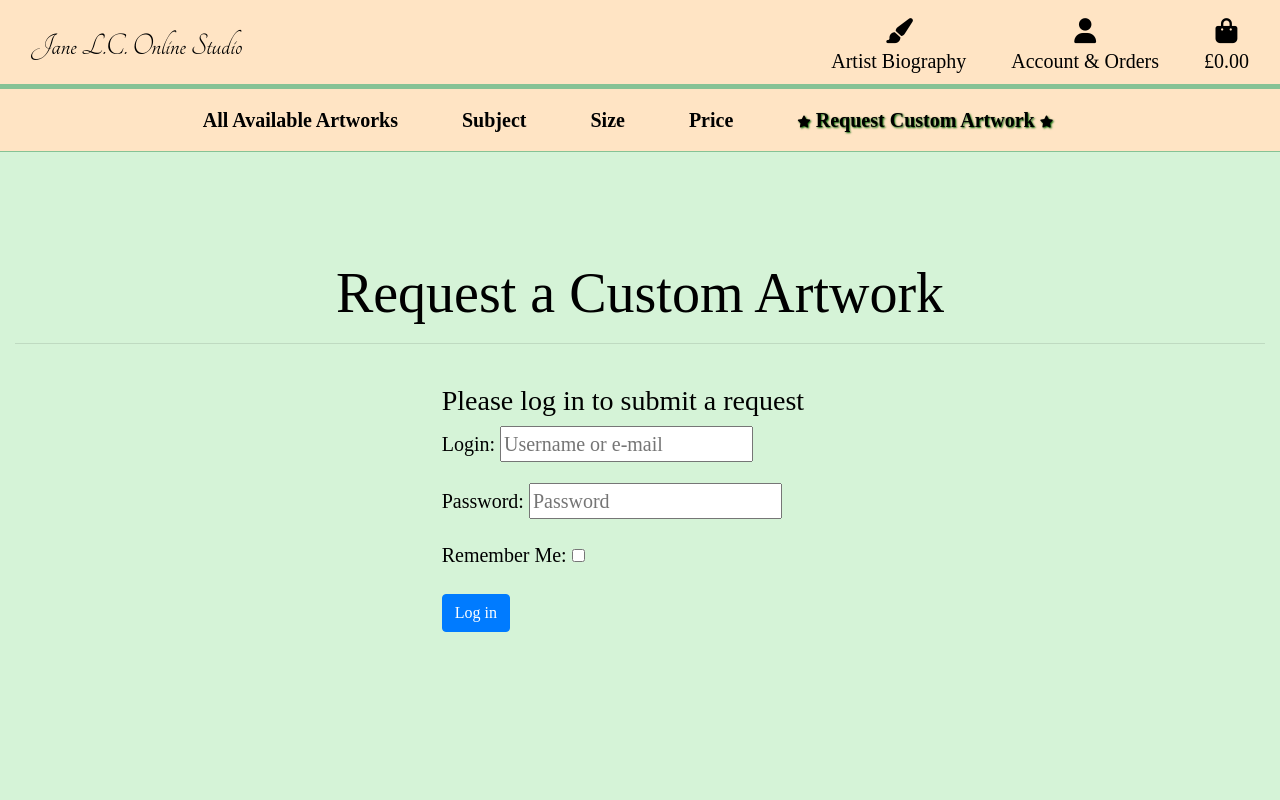
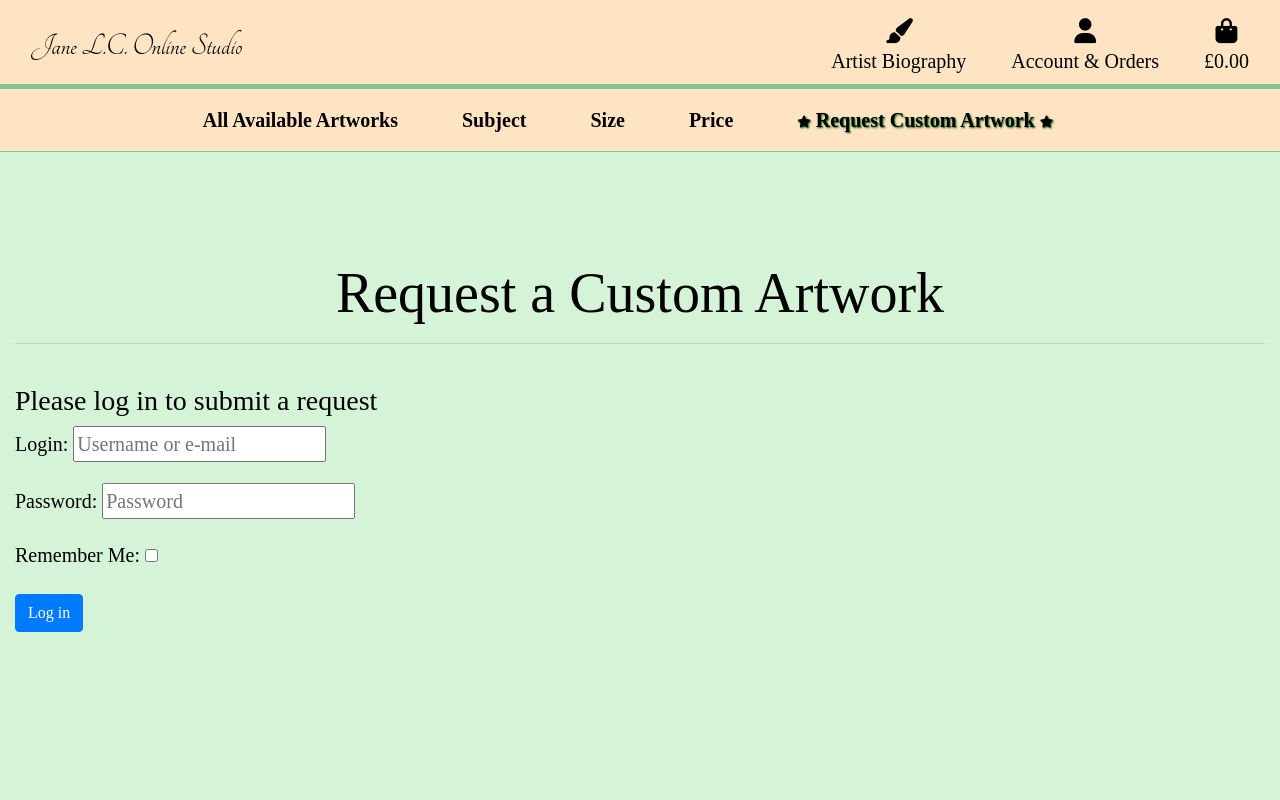
Before and after one commit to TLC-1990/milestone-4, a Django app: page /custom-artwork-request/ in a window 1280 px wide. Run offline with Django 3.2, Linux system fonts and the light colour scheme; some libraries are stand-ins or nearby versions; some web fonts are replaced.

Commit message:
adjust request styling

```diff
--- a/custom_artwork_request/templates/custom_artwork_request/custom_artwork_request.html
+++ b/custom_artwork_request/templates/custom_artwork_request/custom_artwork_request.html
@@ -12,8 +12,8 @@
         </div>
     </div>
 </div>
-<div class="container mt-4">
-    <div class="row justify-content-center">
+<div class="container-fluid mt-4">
+    <div class="row">
         <div class="col-md-6 col-lg-5">
             {% if not user.is_authenticated and login_form %}
             <h3 class="text-black">Please log in to submit a request</h3>
@@ -26,7 +26,7 @@
     </div>
 </div>
 {% else %}
-<div class="container mt-4 w-100">
+<div class="container-fluid mt-4 w-100">
     <div class="row">
         <div class="col-12 col-md-4">
             <h3 class="text-black"> Here will be a range of artwork and material styles </h3>
@@ -63,10 +63,10 @@
                     <td class="text-black">16 x 20</td>
                     <td class="text-black">40 x 50</td>
                 </tr>
-                <tr></tr>
-                <td class="text-black">Extra Large</td>
-                <td class="text-black">20 x 24</td>
-                <td class="text-black">50 x 60</td>
+                <tr>
+                    <td class="text-black">Extra Large</td>
+                    <td class="text-black">20 x 24</td>
+                    <td class="text-black">50 x 60</td>
                 </tr>
             </table>
         </div>
```
